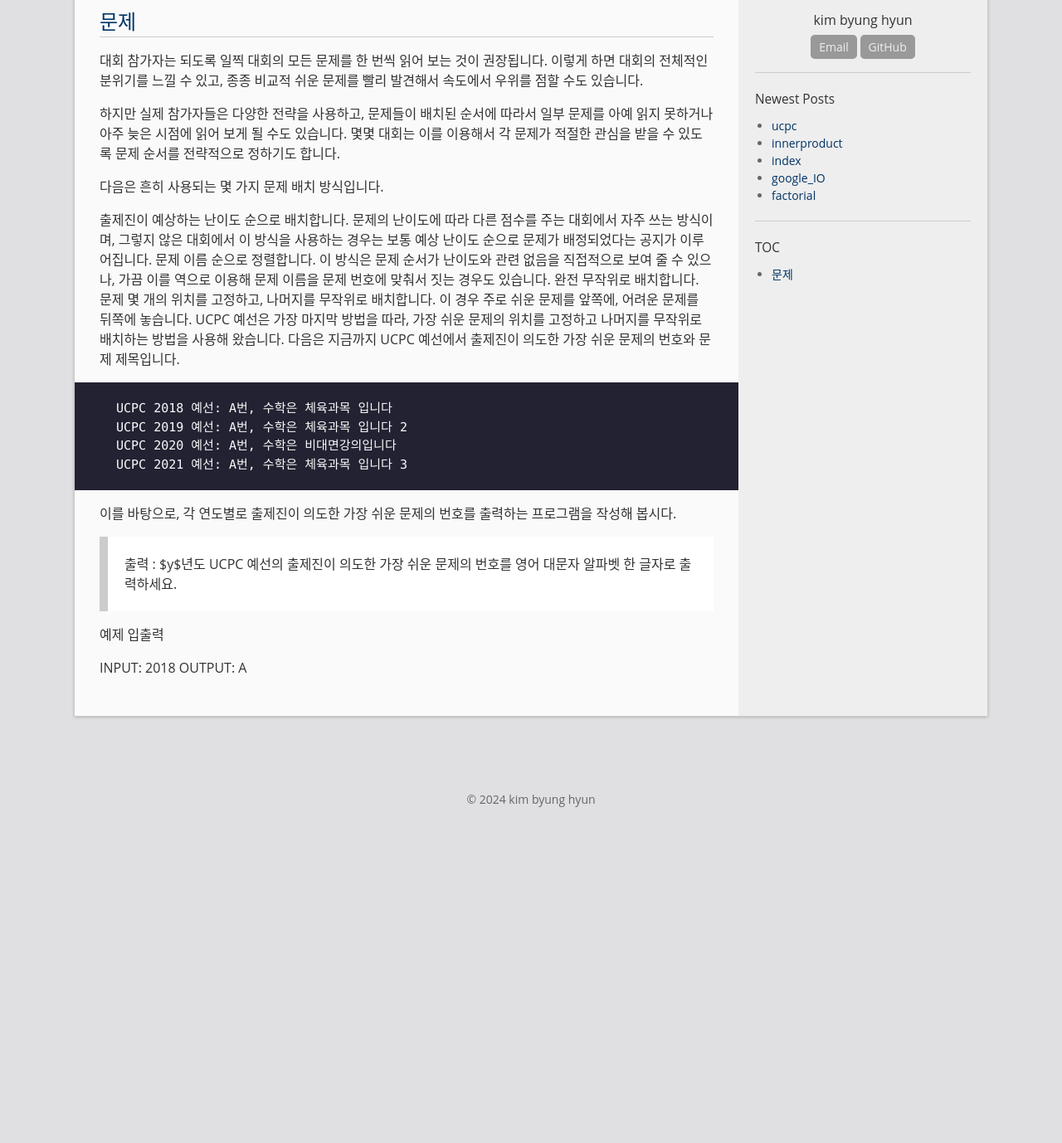
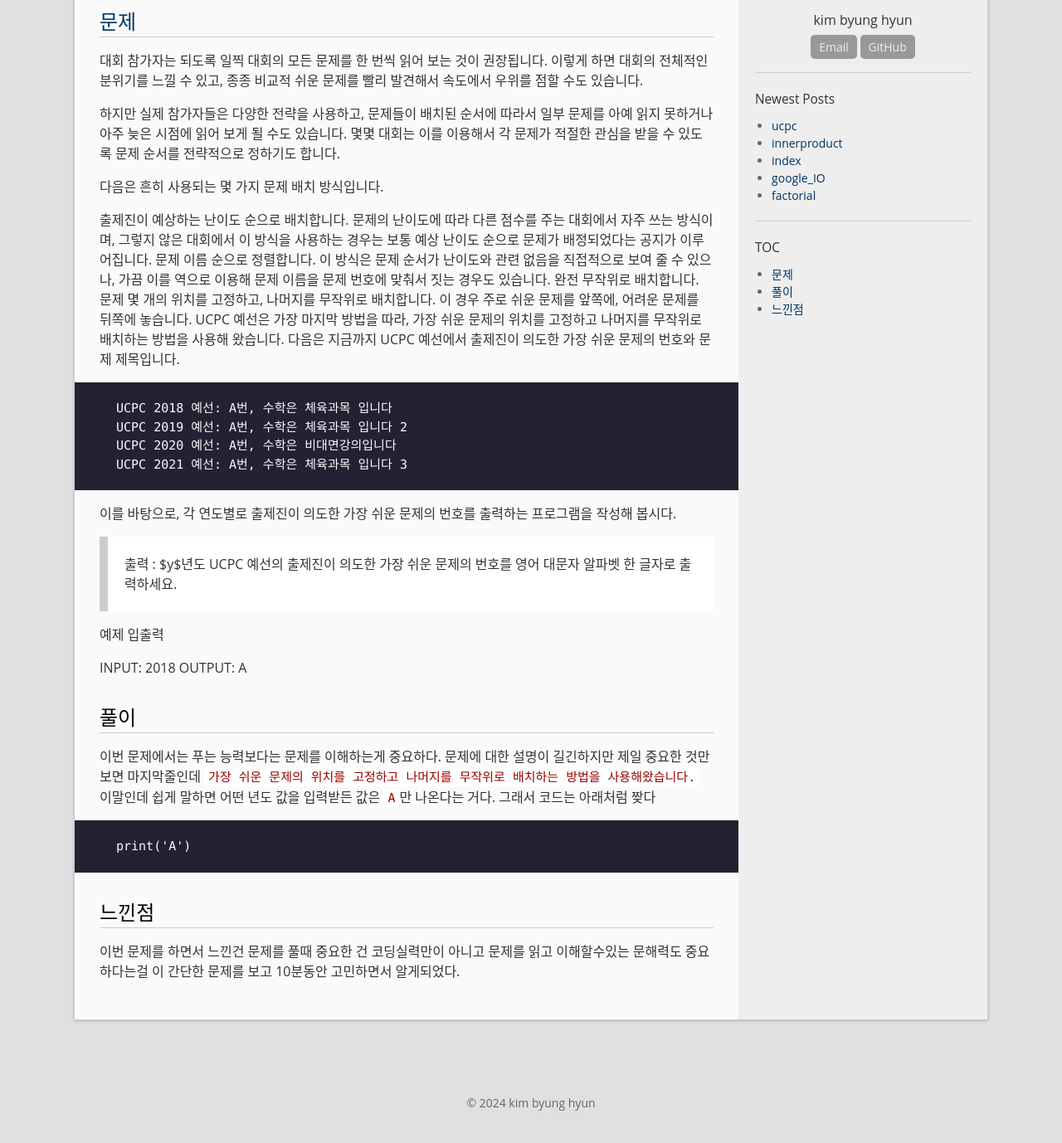
Before and after one commit to bh6366632/bh6366632.github.com, a Jekyll site: the page built from _posts/2024-04-25-ucpc.md, in a window 1280 px wide and 1400 px high, scrolled down 265 px. Shown: the top 1378 px of the window at 83% size. Built offline with Jekyll 4.4.1, drawn with Linux system fonts in a browser that asks for light colours; before the commit the page ends 1299 px from its top, so only the background shows below that.

Commit message:
Update 2024-04-25-ucpc.md

````diff
--- a/_posts/2024-04-25-ucpc.md
+++ b/_posts/2024-04-25-ucpc.md
@@ -36,3 +36,16 @@ UCPC 2021 예선: A번, 수학은 체육과목 입니다 3
 
 INPUT: 2018
 OUTPUT: A
+
+# 풀이
+이번 문제에서는 푸는 능력보다는 문제를 이해하는게 중요하다.
+문제에 대한 설명이 길긴하지만 제일 중요한 것만 보면 마지막줄인데
+`가장 쉬운 문제의 위치를 고정하고 나머지를 무작위로 배치하는 방법을 사용해왔습니다.`
+이말인데 쉽게 말하면 어떤 년도 값을 입력받든 값은 `A`만 나온다는 거다.
+그래서 코드는 아래처럼 짲다
+```
+print('A')
+```
+# 느낀점
+이번 문제를 하면서 느낀건 문제를 풀때 중요한 건 코딩실력만이 아니고
+문제를 읽고 이해할수있는 문해력도 중요하다는걸 이 간단한 문제를 보고 10분동안 고민하면서 알게되었다.
````
